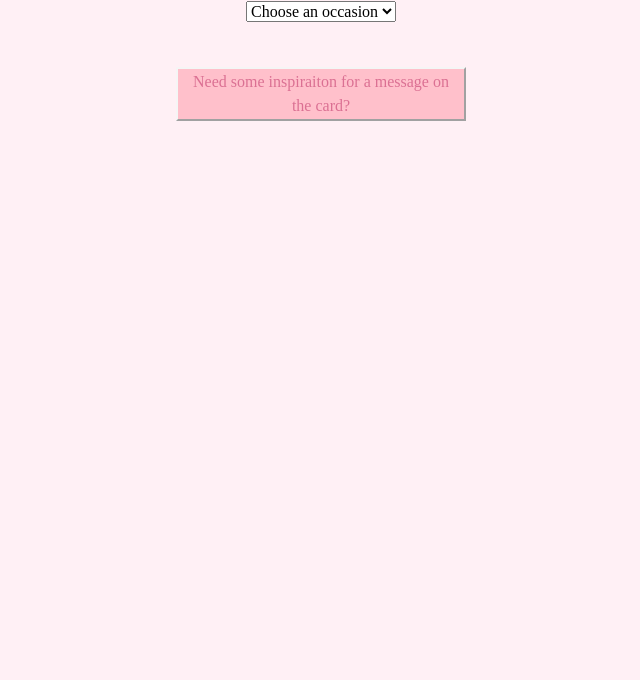
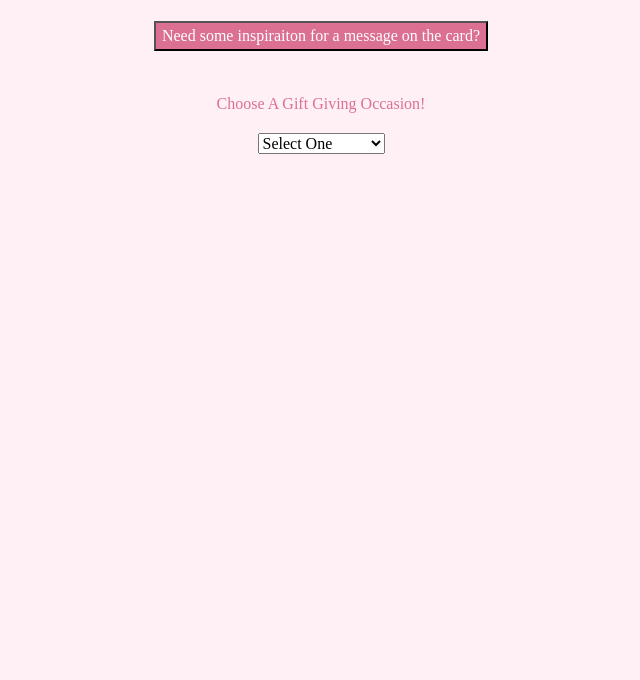
Before and after one commit to edengilligan/GA-Project-1---Gift-Guide, a plain HTML site: page Project V1/index.html in a window 1280 px wide. Shown: the part 120-800 px from the top of the page, without its empty margins (319-959 px from the left). Drawn offline with nearby package versions, Linux system fonts and the light colour scheme; a web font is replaced by a local one.

Commit message:
more styling

```diff
--- a/Project V1/app.js
+++ b/Project V1/app.js
@@ -13,7 +13,6 @@ for(let i = 0; i < options.length; i++) {
     //el.value = opt;
 
     select.add(el); };
-
 
     $("#call-api-btn").on("click", () => {
       console.log("Call api button was clicked!");
--- a/Project V1/index.html
+++ b/Project V1/index.html
@@ -4,6 +4,7 @@
     <meta charset="UTF-8" />
     <meta name="viewport" content="width=device-width, initial-scale=1.0 shrink-to-fit=no" />
     <title>Document</title>
+    <title>Gift Guide</title>
 
     <link rel="stylesheet" href="https://maxcdn.bootstrapcdn.com/bootstrap/4.0.0/css/bootstrap.min.css" integrity="sha384-Gn5384xqQ1aoWXA+058RXPxPg6fy4IWvTNh0E263XmFcJlSAwiGgFAW/dAiS6JXm" crossorigin="anonymous">
     <link rel="stylesheet" type="text/css" media="screen" href="./style.css"></link>
@@ -12,30 +13,28 @@
   </head>
   <body>
     <div class="heading">
-
     </div>
       <style>
         @import url('https://fonts.googleapis.com/css2?family=Castoro&display=swap');
         </style>
 
-
 <h1>Gift Guide</h1>
 
+<div id="greetingCard"
+<p></p>
+    <button id="call-api-btn">Need some inspiraiton for a message on the card?</button>
+      </div>
+      <p id="answer-label"></p>
+
+<p>Choose A Gift Giving Occasion!</p>
 <form id="myForm">
   <select id="selectOcc">
-    <option>Choose an occasion</option>
+    <option>Select One</option>
   </select>
 </form>
 
 <div id="container"></div>
 
-<div id="greetingCard"
-<p></p>
-    <button id="call-api-btn">Need some inspiraiton for a message on the card?</button>
-      </div>
-
-      <p id="answer-label"></p>
-
 <script src="./app.js"></script>
 
   </body>
--- a/Project V1/style.css
+++ b/Project V1/style.css
@@ -8,15 +8,14 @@ color:palevioletred;
 
 button {
 margin-top: 1%;
-width: 290px;
+width: auto;
 text-align: center;
-color: palevioletred;
-background-color: pink;
-border-color: whitesmoke;
+color: white;
+background-color:palevioletred;
 }
 
 #greetingCard {
-    margin-top: 30px;
+    margin-top: 10px;
 }
 
 img {
@@ -26,7 +25,7 @@ height: auto;
 }
 
 #answer-label {
-color: gray;
+color: black;
 padding-top: 2%;
 }
 
```
Also changed, not shown: Project V2/app.js (+9 -0 lines).
